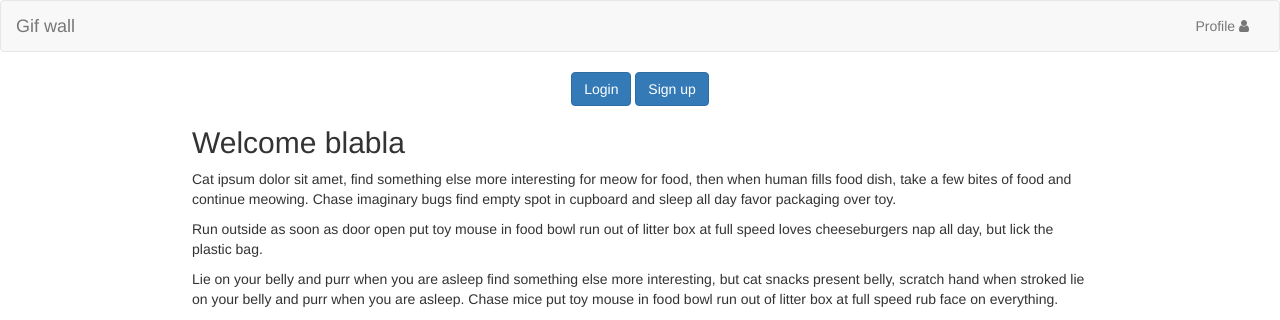
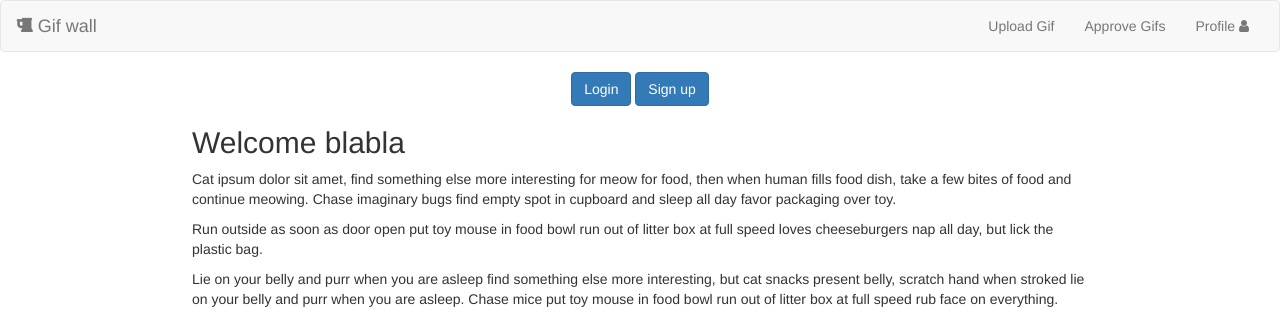
Before and after one commit to HICAF/Security, a PHP site: page /index.php in a window 1280 px wide. Shown: the top 320 px of the page. Run offline with PHP 8.4, Linux system fonts and the light colour scheme; some libraries are stand-ins or nearby versions.

Commit message:
Header tweaks

```diff
--- a/header.php
+++ b/header.php
@@ -1,5 +1,6 @@
 <!-- In here the common header -->
 <!-- TODO Require in all pages -->
+<!-- TODO Consistency: Gif or GIF? -->
 
 <!DOCTYPE html>
 
@@ -13,7 +14,7 @@
 		<link rel="stylesheet" href="https://maxcdn.bootstrapcdn.com/bootstrap/3.3.5/css/bootstrap.min.css">
 		<link rel="stylesheet" href="https://maxcdn.bootstrapcdn.com/font-awesome/4.4.0/css/font-awesome.min.css">
 		<link rel="stylesheet" href="css/style.css">
-		<title>GIF Wall</title>
+		<title>Gif Wall</title>
 	</head>
 
 	<body>
@@ -28,15 +29,19 @@
 		        <span class="icon-bar"></span>
 		        <span class="icon-bar"></span>
 		      </button>
-		      <a class="navbar-brand" href="#"><!-- <img alt="Brand" src="img/logo.jpg" style="height:40px;display:inline-block;"> -->Gif wall</a>
+		      <a class="navbar-brand" href="#"><i class="fa fa-beer" aria-hidden="true"></i> Gif wall</a>
 		    </div>
 
 		    <!-- Collect the nav links, forms, and other content for toggling -->
 		    <div class="collapse navbar-collapse" id="bs-example-navbar-collapse-1">
 		      <ul class="nav navbar-nav navbar-right">
-		        <li><a href="index.php">Profile <i class="fa fa-user" aria-hidden="true"></i>
-</a></li>
-		        <!-- <li><a href="#">Link</a></li> -->
+						<!-- TODO only show when logged in. -->
+						<li><a href="gifupload.php">Upload Gif</a></li>
+						<!-- TODO only show to admins -->
+						<li><a href="gifaccept.php">Approve Gifs</a></li>
+		        <li>
+							<a href="index.php">Profile <i class="fa fa-user" aria-hidden="true"></i></a>
+						</li>
 		      </ul>
 		    </div><!-- /.navbar-collapse -->
 		  </div><!-- /.container-fluid -->
```
Also changed, not shown: favicon.ico (added).
